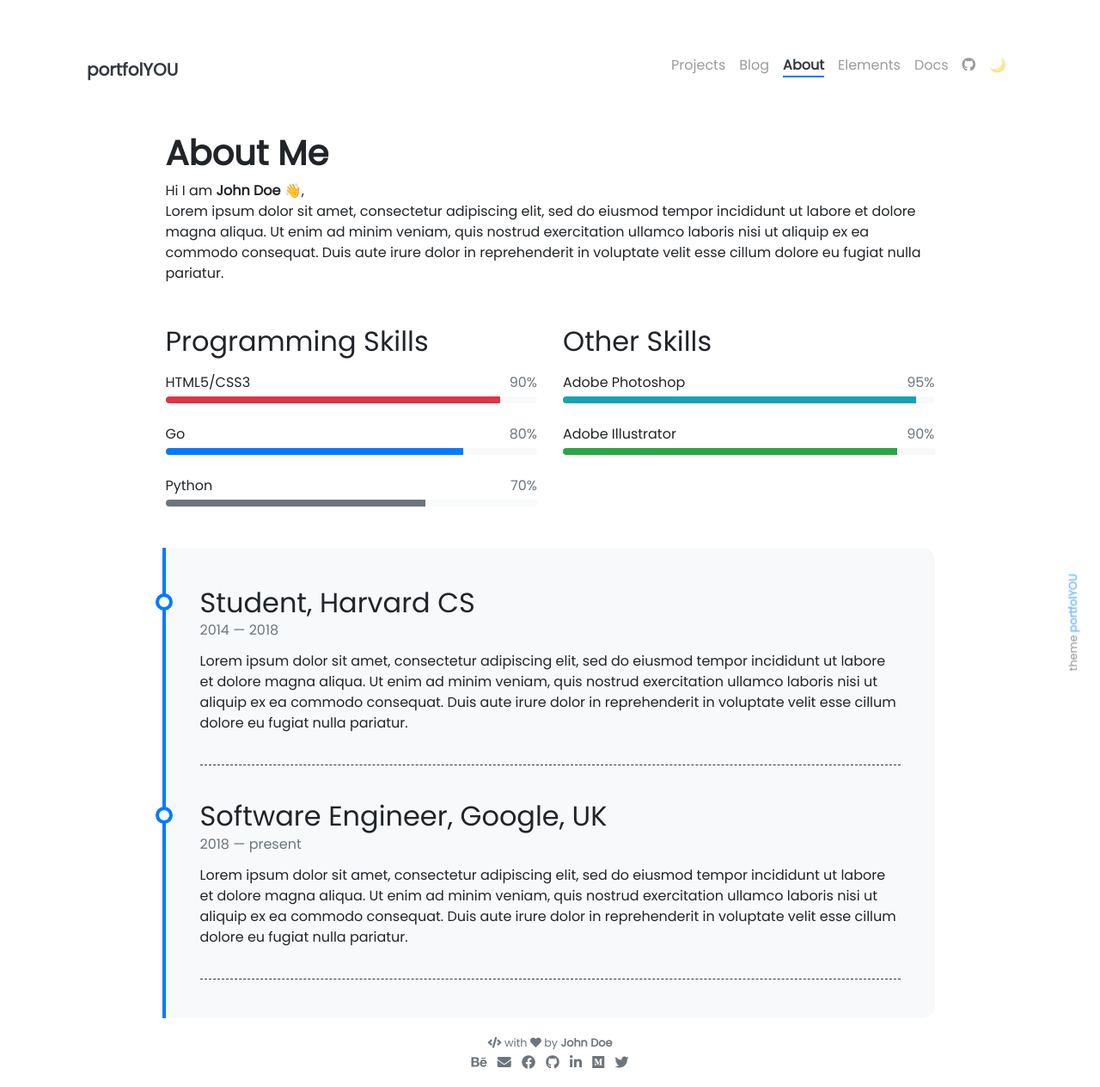
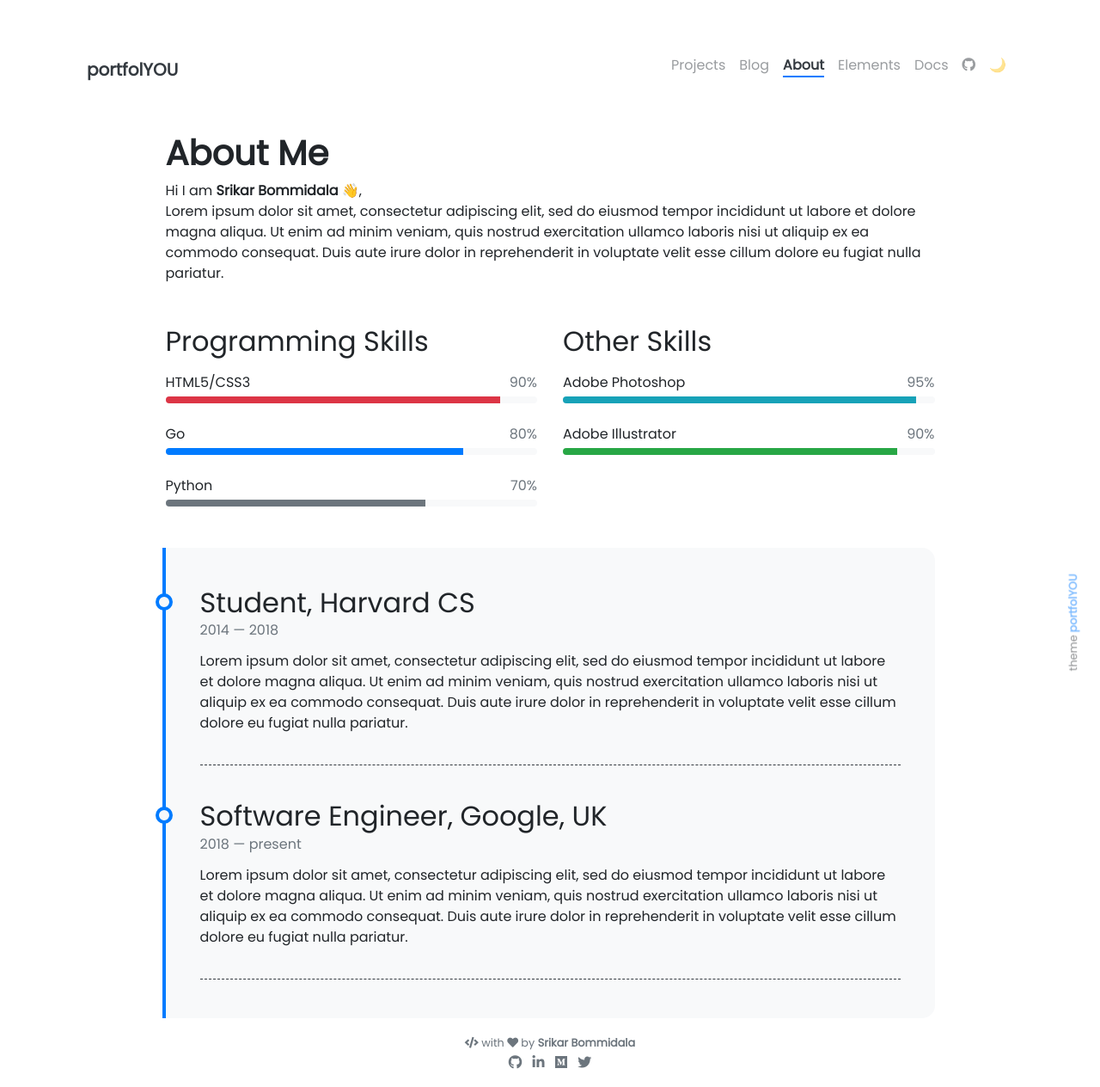
Before and after one commit to srikarbomm/srikarb.github.io, a Jekyll site: the page built from pages/about.md, in a window 1280 px wide. Shown: the whole page at 86% size. Built offline with Jekyll 4.4.1, drawn with Linux system fonts in a browser that asks for light colours; emoji names are drawn with the system emoji font; part of the change alters nothing that is shown.

Commit message:
Update _config.yml file

```diff
--- a/_config.yml
+++ b/_config.yml
@@ -4,8 +4,8 @@ description         : >-
                       I turn coffee :coffee: into code,
                       use tabs over spaces
                       and never broke production.
-baseurl             : "/portfolYOU"            # Change to empty quotes if you are hosting your site at <your-username>.github.io directly
-repository          : yousinix/portfolYOU      # Change to <your-username>/<your-username>.github.io (or remove it if you don't need remote projects)
+baseurl             : ""            # Change to empty quotes if you are hosting your site at <your-username>.github.io directly
+repository          : srikarbomm/srikarb.github.io      # Change to <your-username>/<your-username>.github.io (or remove it if you don't need remote projects)
 remote_theme        : yousinix/portfolYOU
 open_new_tab        : false                    # Opens external URLs in new tab (works for posts, projects and navbar only)
 
@@ -25,27 +25,12 @@ nav_exclude:                                            # The following paths ar
 
 ### Author Info ###
 author:
-  name              : John Doe
+  name              : Srikar Bommidala
   image             : https://i.imgur.com/uyDNQnn.jpg
-  behance           : your_username
-# dribbble          : your_username
-  email             : username@domain.com
-  facebook          : your_username
-  github            : your_username
-# gitlab            : your_username
-# instagram         : your_username
-# kaggle            : your_username
+  github            : srikarbomm
   linkedin          : your_username
   medium            : your_username
-# soundcloud        : your_username
-# spotify           : your_username
-# stackoverflow     : your_user_id
-# tumblr            : your_username.tumblr.com
-# twitch            : your_username
   twitter           : your_username
-# vimeo             : your_username
-# youtube           : your_channel_name
-# keybase           : your_username
 
 
 ### Posts ###
```
